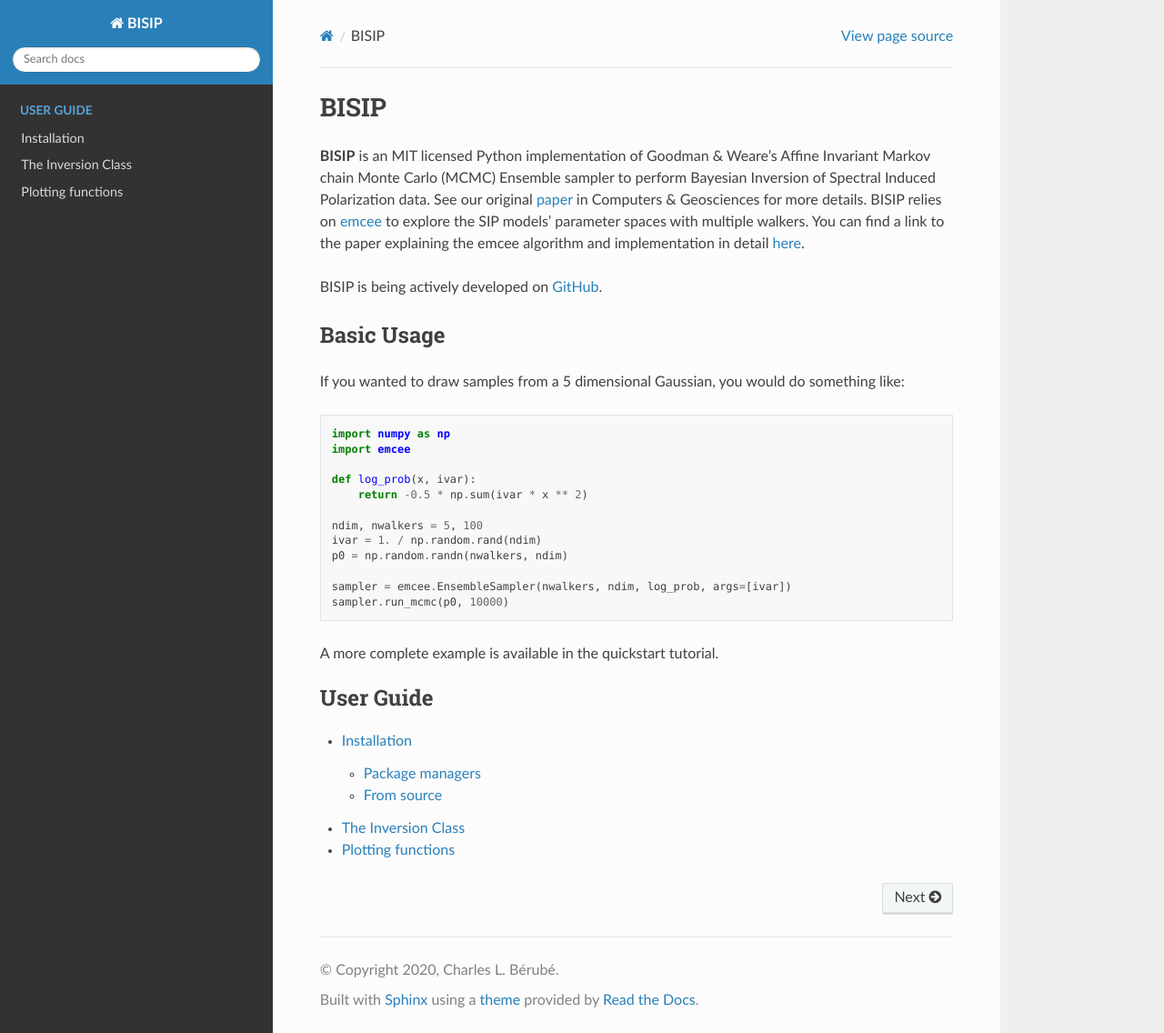
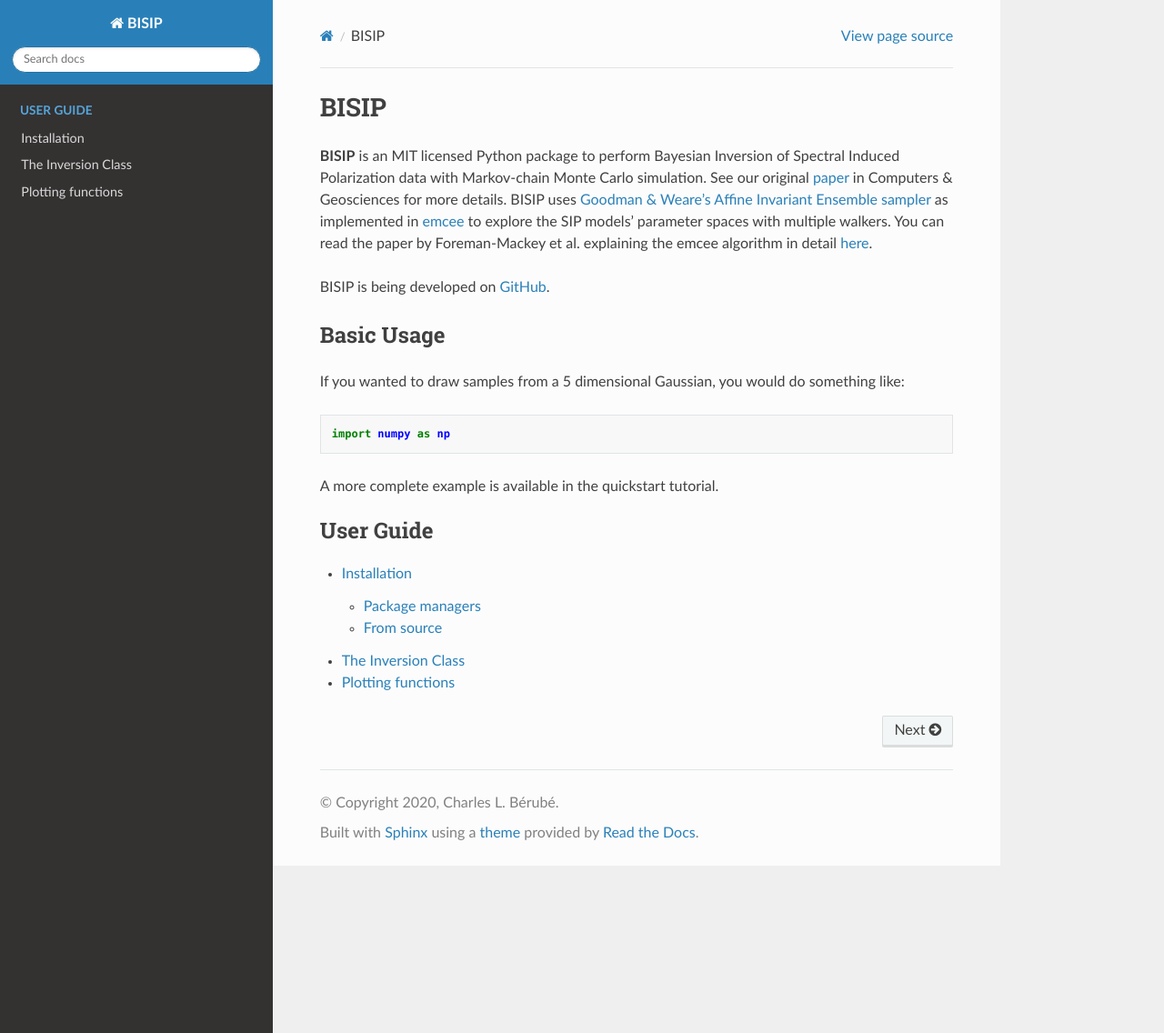
Before and after one commit to clberube/bisip2, a Sphinx documentation site: the page built from docs/index.rst, in a window 1280 px wide and 1136 px high. Shown: the whole window at 91% size. Built offline with Sphinx 7.4.7 and the Read the Docs theme 2.0.0, drawn with Linux system fonts in a browser that asks for light colours; pages that are not in the unit, such as notebooks, are missing from menus.

Commit message:
Add doc draft

```diff
--- a/docs/index.rst
+++ b/docs/index.rst
@@ -1,17 +1,19 @@
 BISIP
 =====
 
-**BISIP** is an MIT licensed Python implementation of Goodman & Weare's
-Affine Invariant Markov chain Monte Carlo (MCMC) Ensemble sampler to perform
-Bayesian Inversion of Spectral Induced Polarization data. See our original
+**BISIP** is an MIT licensed Python package to perform Bayesian Inversion of
+Spectral Induced Polarization data with Markov-chain Monte Carlo simulation.
+See our original
 `paper <https://ui.adsabs.harvard.edu/abs/2017CG....105...51B/abstract>`_ in
-Computers & Geosciences for more details. BISIP relies on
-`emcee <https://emcee.readthedocs.io/en/stable/>`_ to explore the SIP models'
-parameter spaces with multiple walkers. You can find a link to the paper
-explaining the emcee algorithm and implementation in detail
+Computers & Geosciences for more details. BISIP uses `Goodman & Weare's Affine
+Invariant Ensemble sampler
+<https://projecteuclid.org/euclid.camcos/1513731992>`_ as
+implemented in `emcee <https://emcee.readthedocs.io/en/stable/>`_ to explore
+the SIP models' parameter spaces with multiple walkers. You can read the paper
+by Foreman-Mackey et al. explaining the emcee algorithm in detail
 `here <https://arxiv.org/abs/1202.3665>`_.
 
-BISIP is being actively developed on `GitHub
+BISIP is being developed on `GitHub
 <https://github.com/clberube/bisip2>`_.
 
 
@@ -24,17 +26,7 @@ something like:
 .. code-block:: python
 
     import numpy as np
-    import emcee
 
-    def log_prob(x, ivar):
-        return -0.5 * np.sum(ivar * x ** 2)
-
-    ndim, nwalkers = 5, 100
-    ivar = 1. / np.random.rand(ndim)
-    p0 = np.random.randn(nwalkers, ndim)
-
-    sampler = emcee.EnsembleSampler(nwalkers, ndim, log_prob, args=[ivar])
-    sampler.run_mcmc(p0, 10000)
 
 A more complete example is available in the :ref:`quickstart` tutorial.
 
```
